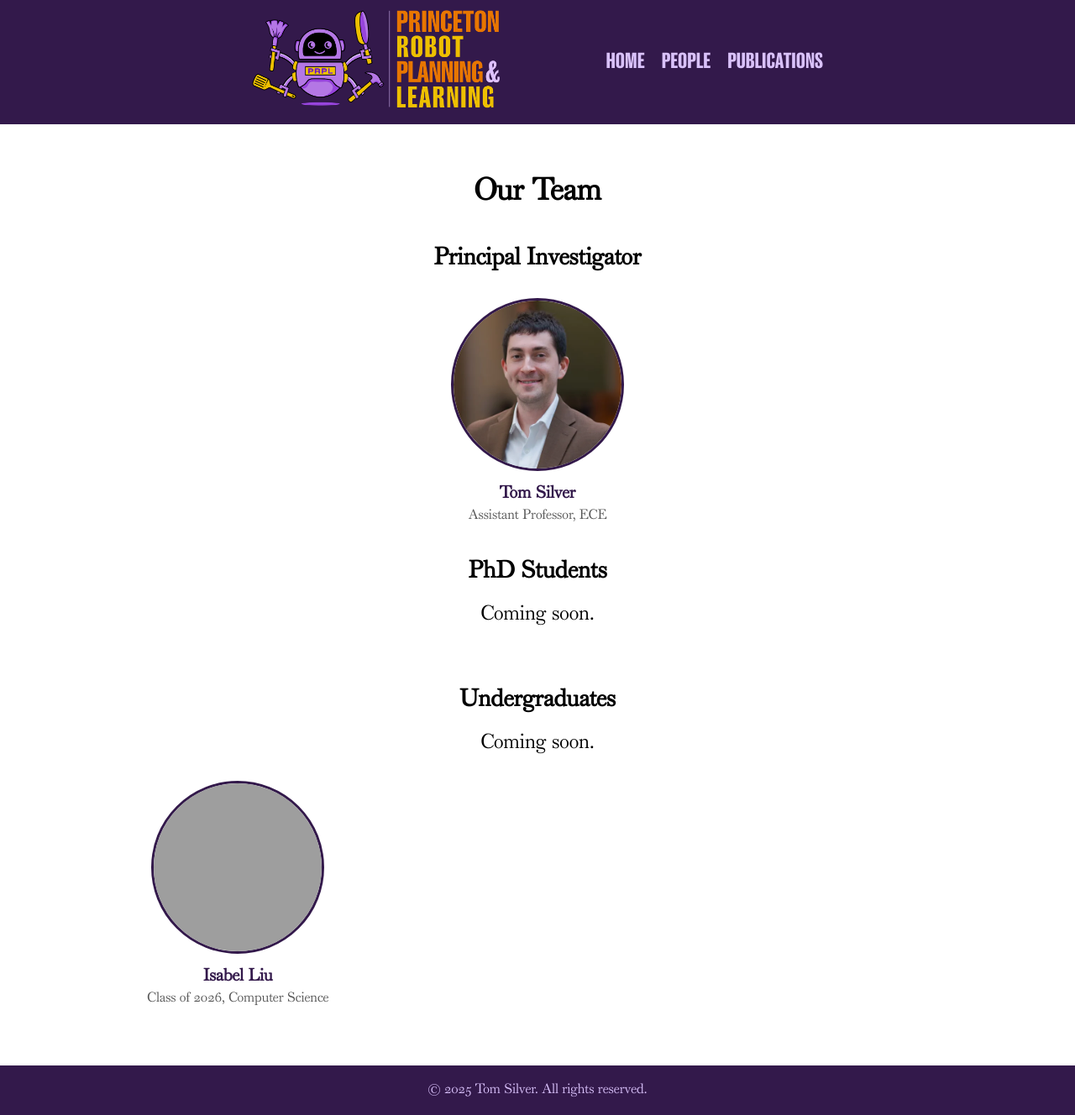
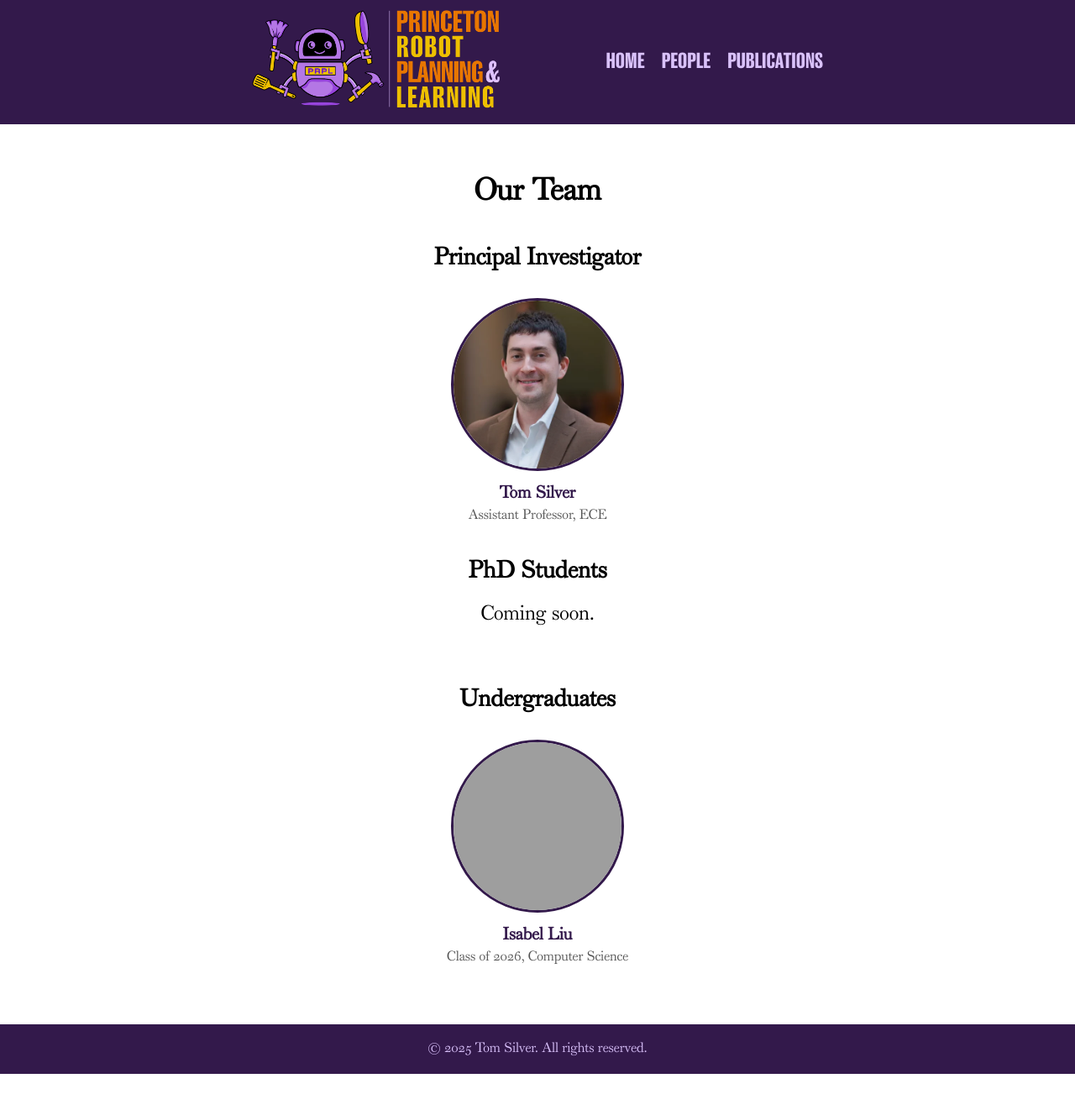
Before and after one commit to Princeton-Robot-Planning-and-Learning/princeton-robot-planning-and-learning.github.io, a Jekyll site: the page built from people.md, in a window 1280 px wide. Shown: the whole page at 84% size. Built offline with Jekyll 4.4.1, drawn with Linux system fonts in a browser that asks for light colours; after the commit the page ends 1279 px from its top, so only the background shows below that; grey boxes are pictures that could not be loaded.

Commit message:
centering

```diff
--- a/assets/css/style.css
+++ b/assets/css/style.css
@@ -121,13 +121,15 @@ main {
 
 /* People Page Styles */
 .people-grid {
-    display: grid;
-    grid-template-columns: repeat(auto-fill, minmax(250px, 1fr));
+    display: flex;
+    flex-wrap: wrap;
     gap: 30px;
     margin: 30px 0;
+    justify-content: center;
 }
 
 .person {
+    width: 250px;
     display: flex;
     flex-direction: column;
     align-items: center;
--- a/people.md
+++ b/people.md
@@ -37,7 +37,6 @@ title: People
   </div>
 
   <h2>Undergraduates</h2>
-  Coming soon.
   <div class="people-grid">
     <!-- Template for undergraduates -->
     <!--
```
